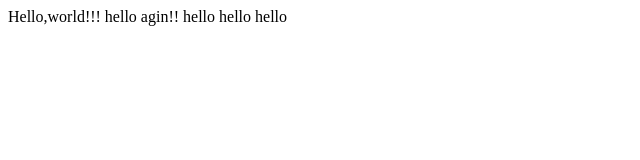
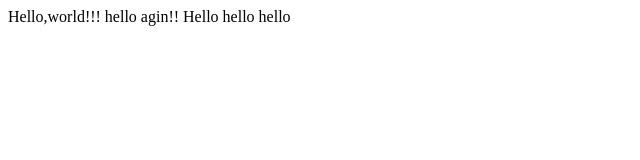
Before and after one commit to zuhthisahan/lecture0, a plain HTML site: page hello.html in a window 1280 px wide. Shown: the full height of the page, 0-640 px from the left. Drawn offline with Linux system fonts and the light colour scheme.

Commit message:
Update hello.html

```diff
--- a/hello.html
+++ b/hello.html
@@ -5,6 +5,6 @@
 	<title>My first web Page  </title>
 </head>
 <body>
-   Hello,world!!! hello agin!! hello hello hello
+   Hello,world!!! hello agin!! Hello hello hello
 </body>
 </html>
```
